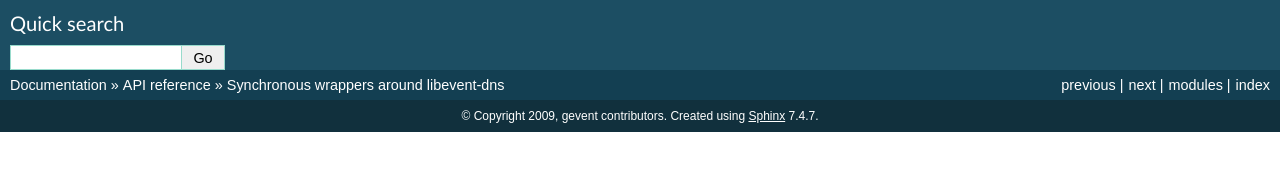
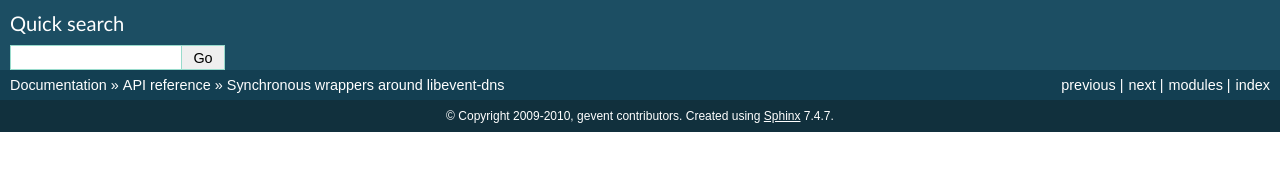
Before and after one commit to gevent/gevent, a Sphinx documentation site: the page built from doc/gevent.dns.rst, in a window 1280 px wide. Shown: the part 216-387 px from the top of the page. Built offline with Sphinx 7.4.7, drawn with Linux system fonts in a browser that asks for light colours; pages that are not in the unit, such as notebooks, are missing from menus.

Commit message:
update copyright years

```diff
--- a/doc/conf.py
+++ b/doc/conf.py
@@ -53,7 +53,7 @@ master_doc = 'contents'
 
 # General information about the project.
 project = u'gevent'
-copyright = u'2009, gevent contributors'
+copyright = u'2009-2010, gevent contributors'
 
 # The version info for the project you're documenting, acts as replacement for
 # |version| and |release|, also used in various other places throughout the
```
